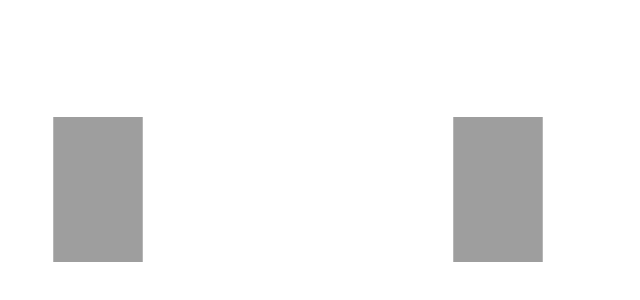
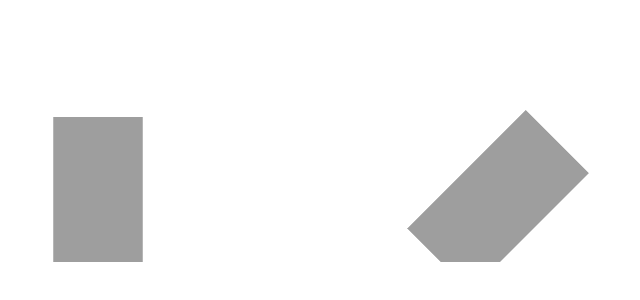
Before and after one commit to hectobreak/Notipa-Engine, a plain HTML site: page index.html in a window 1280 px wide. Shown: the part 346-646 px from the top of the page, without its empty margins (110-750 px from the left). Drawn offline with Linux system fonts and the light colour scheme.

Commit message:
Bug fixes and rotations

```diff
--- a/index.html
+++ b/index.html
@@ -3,6 +3,7 @@
 <script src="./src/math/vector2d.js"></script>
 <script src="./src/math/vector3d.js"></script>
 <script src="./src/math/vector4d.js"></script>
+<script src="./src/math/quaternion.js"></script>
 <script src="./src/math/lineartransform.js"></script>
 <script src="./src/core/shader.js"></script>
 <script src="./src/core/vertexshader.js"></script>
@@ -46,8 +47,10 @@
     }
 
     let test_instantiation1 = engine.instantiate(test_instance);
+
     test_instance.position = new Vector3D(600, 300, 0);
     test_instance.get_component(Sprite).image_index += 1;
+    test_instance.rotation = Quaternion.fromAxisAndAngle(new Vector3D(0, 0, 1), Math.PI / 4)
     let test_instantiation2 = engine.instantiate(test_instance);
 
 </script>
--- a/src/core/camera.js
+++ b/src/core/camera.js
@@ -14,7 +14,7 @@ class Camera {
         type=CameraTypes.Orthographic,
         params={corner: new Vector3D(), size: new Vector3D(800, 600, 1000)},
         position, scale, parent_object) {
-        new Component(this, position, scale, parent_object);
+        new Component(this, new LinearTransform(position, scale), parent_object);
         if(type === CameraTypes.Orthographic){
             let sx = params.size.x/2, sy = -params.size.y/2, sz = params.size.z/2;
             let tx = params.corner.x, ty = params.corner.y, tz = params.corner.z;
--- a/src/core/component.js
+++ b/src/core/component.js
@@ -6,18 +6,17 @@
 let global_var;
 
 class Component {
-	#position;
-	#scale;
 	#transform;
-	constructor(subobject, position=new Vector3D(), scale=new Vector3D(1, 1, 1), parent_object = null){
+	constructor(
+		subobject,
+		transform = new LinearTransform(),
+		parent_object = null
+	){
 		assert(typeof subobject === 'object', "The subobject of a component must be an object!");
-		assert(position instanceof Vector3D, "The position must be a Vector3D object!");
-		assert(scale instanceof Vector3D, "The scale must be a Vector3D object!");
+		assert(transform instanceof LinearTransform, "The transform must be a linear transform!");
 		assert(parent_object === null || parent_object instanceof Component, "The parent object must be a Component!");
 
-		this.#transform = new LinearTransform(position, scale);
-		this.#position = position;
-		this.#scale = scale;
+		this.#transform = transform.copy();
 
 		this.parent = parent_object;
 		this.subobject = subobject;
@@ -47,8 +46,6 @@ class Component {
 				tmp.add_component(child.deep_copy());
 			}
 			tmp.transform = subobject.transform.copy();
-			if(subobject.position !== null)
-				tmp.set_position_and_scale(subobject.position, subobject.scale);
 			return tmp;
 		}
 		Object.defineProperty(subobject, "parent", {
@@ -58,29 +55,38 @@ class Component {
 		});
 		Object.defineProperty(subobject, "position", {
 			get: function position() {
-				return subobject.component.position;
+				return subobject.component.#transform.position;
 			},
 			set: function position(vec) {
 				assert(vec instanceof Vector3D, "The input vector must be a Vector3D object!");
-				subobject.component.position = vec;
+				subobject.component.#transform.position = vec;
 			}
 		});
 		Object.defineProperty(subobject, "scale", {
 			get: function scale() {
-				return subobject.component.scale;
+				return subobject.component.#transform.scale;
 			},
 			set: function scale(vec) {
 				assert(vec instanceof Vector3D, "The input vector must be a Vector3D object!");
-				subobject.component.scale = vec;
+				subobject.component.#transform.scale = vec;
+			}
+		});
+		Object.defineProperty(subobject, "rotation", {
+			get: function rotation() {
+				return subobject.component.#transform.rotation;
+			},
+			set: function rotation(quat) {
+				assert(quat instanceof Quaternion, "The input rotation must be a Quaternion object!");
+				subobject.component.#transform.rotation = quat;
 			}
 		});
 		Object.defineProperty(subobject, "transform", {
 			get: function transform() {
-				return subobject.component.transform;
+				return subobject.component.#transform;
 			},
 			set: function transform(vec) {
 				assert(vec instanceof LinearTransform, "The transform must be a LinearTransform!");
-				subobject.component.transform = vec;
+				subobject.component.#transform = vec;
 			}
 		});
 		Object.defineProperty(subobject, "get_component", {
@@ -93,60 +99,61 @@ class Component {
 				return subobject.component.children;
 			}
 		});
+		Object.defineProperty(subobject, "cascade_transform", {
+			get: function cascade_transform(){
+				return subobject.component.cascade_transform;
+			}
+		})
 
 	}
 
 	get transform(){
-		if(this.parent !== null) return this.#transform.mult(this.parent.transform);
 		return this.#transform;
 	}
 
 	get position(){
-		let p = this.#position;
+		let p = this.#transform.position;
 		if(p === null) throw new Error("This component has no position!");
-		p = new Vector4D(p.x, p.y, p.z, 1);
-		if(this.parent !== null) {
-			global_var = this;
-			p = this.parent.transform.apply(p);
-		}
-		return new Vector3D(p.x, p.y, p.z);
+		return p;
 	}
 
 	get scale(){
-		let p = this.#scale;
+		let p = this.#transform.scale;
 		if(p === null) throw new Error("This component has no scale!");
-		p = new Vector4D(p.x, p.y, p.z, 0);
-		if(this.parent !== null) p = this.parent.transform.apply(p);
-		return new Vector3D(p.x, p.y, p.z);
+		return new p;
+	}
+
+	get rotation(){
+		let p = this.#transform.rotation;
+		if(p === null) throw new Error("This component has no rotation!");
+		return p;
+	}
+
+	get cascade_transform(){
+		let p = this.parent === null ? new LinearTransform() : this.parent.cascade_transform;
+		return p.mult(this.transform);
 	}
 
 	set position(p){
-		assert(p instanceof Vector3D, "Position must be a 3D vector!");
-		assert(this.#scale !== null, "This element does not have a scale!")
-		this.#position = p.copy();
-		this.#transform = new LinearTransform(this.#position, this.#scale)
+		this.#transform.position = p.copy();
 	}
 
 	set scale(p){
-		assert(p instanceof Vector3D, "Scale must be a 3D vector!");
-		assert(this.#position !== null, "This element does not have a position!")
-		this.#scale = p.copy();
-		this.#transform = new LinearTransform(this.#position, this.#scale)
+		this.#transform.scale = p;
+	}
+
+	set rotation(p){
+		this.#transform.rotation = p;
 	}
 
 	set transform(m){
 		assert(m instanceof LinearTransform, "The transform must be a linear transform!")
 		this.#transform = m.copy();
-		this.#position = null;
-		this.#scale = null;
 	}
 
 	set_position_and_scale(pos, scale){
-		assert(pos instanceof Vector3D, "Position must be a 3D vector!");
-		assert(scale instanceof Vector3D, "Scale must be a 3D vector!");
-		this.#position = pos.copy();
-		this.#scale = scale.copy();
-		this.#transform = new LinearTransform(this.#position, this.#scale);
+		this.#transform.position = pos;
+		this.#transform.position = scale;
 	}
 
 	add_component(subcomponent){
--- a/src/core/instance.js
+++ b/src/core/instance.js
@@ -5,7 +5,7 @@
 
 class Instance {
 	constructor(position=new Vector3D(), scale=new Vector3D(1, 1, 1), parent_object = null){
-		new Component(this, position, scale, parent_object);
+		new Component(this, new LinearTransform(position, scale), parent_object);
 	}
 
 }
--- a/src/core/sprite.js
+++ b/src/core/sprite.js
@@ -10,7 +10,7 @@ class Sprite {
 				position= new Vector3D(),
 				scale= new Vector3D(1, 1, 1),
 				parent_object = null){
-		new Component(this, position, scale, parent_object);
+		new Component(this, new LinearTransform(position, scale), parent_object);
 
 		assert(image === null || typeof image === 'string' || image instanceof Image,
 			"The image must be a string (the path to the image) or an Image object!");
@@ -99,7 +99,7 @@ class Sprite {
 		this.#texture_info.low_x = x_slot * this.dimensions.x;
 		this.#texture_info.low_y = y_slot * this.dimensions.y;
 		this.#texture_info.model_matrix =
-			this.transform.mult(new LinearTransform(
+			this.cascade_transform.mult(new LinearTransform(
 				this.origin.scale(-1),
 				this.dimensions,
 				null
--- a/src/math/lineartransform.js
+++ b/src/math/lineartransform.js
@@ -110,7 +110,19 @@ class LinearTransform {
         if(this.#type === LinearTransformType.Unknown)
             throw new Error("Cannot get rotation of linear transform");
         if(this.#type === LinearTransformType.TS) return new Quaternion();
-        return this.#rotation.copy;
+        return this.#rotation.copy();
+    }
+
+    get position(){
+        if(this.#type === LinearTransformType.Unknown)
+            throw new Error("Cannot get position of linear transform");
+        return this.#translation.copy();
+    }
+
+    get scale(){
+        if(this.#type === LinearTransformType.Unknown)
+            throw new Error("Cannot get scale of linear transform");
+        return this.#scale.copy();
     }
 
     set rotation(quaternion){
@@ -123,12 +135,6 @@ class LinearTransform {
         this.#inverse = undefined;
     }
 
-    get position(){
-        if(this.#type === LinearTransformType.Unknown)
-            throw new Error("Cannot get position of linear transform");
-        return this.#translation.copy;
-    }
-
     set position(pos){
         assert(pos instanceof Vector3D, "The position must be a Vector3D.");
         if(this.#type === LinearTransformType.Unknown)
@@ -136,12 +142,6 @@ class LinearTransform {
         this.#translation = pos;
         this.recompute_matrix();
         this.#inverse = undefined;
-    }
-
-    get scale(){
-        if(this.#type === LinearTransformType.Unknown)
-            throw new Error("Cannot get scale of linear transform");
-        return this.#scale.copy;
     }
 
     set scale(mag){
@@ -228,7 +228,10 @@ class LinearTransform {
     }
 
     copy(){
-        return new LinearTransform(this.#transform);
+        if(this.#type === LinearTransformType.Unknown)
+            return new LinearTransform(this.transform_transpose);
+        else
+            return new LinearTransform(this.position, this.scale, this.rotation, this.#type);
     }
 
     get determinant(){
```
